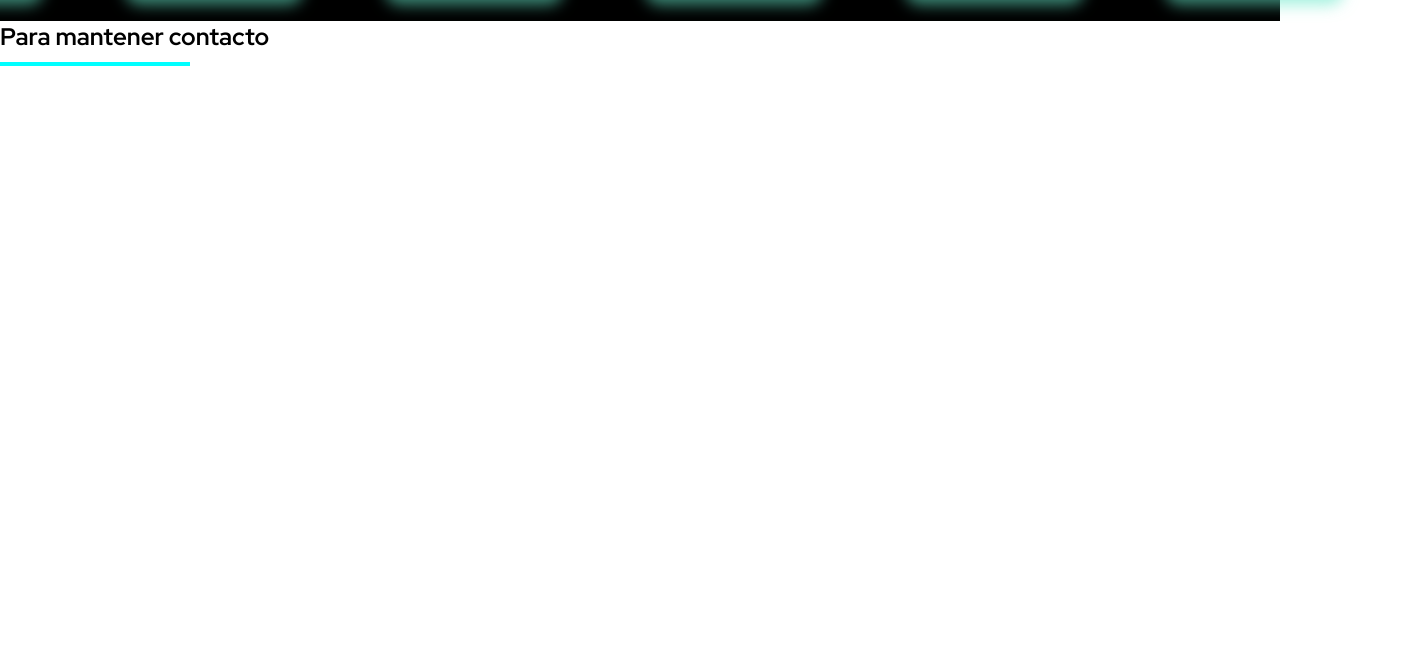
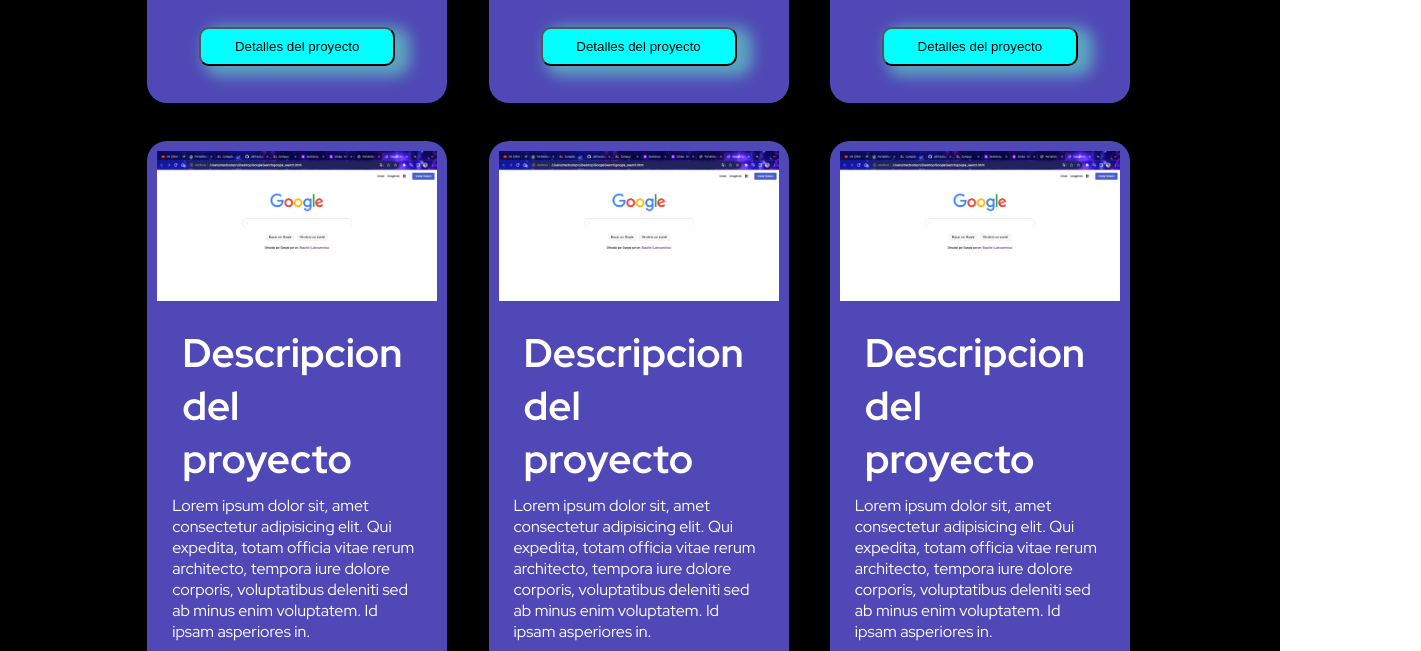
Before and after one commit to KlelvinB/PortafolioKlel, a plain HTML site: page index.html in a window 1280 px wide. Shown: the part 2091-2742 px from the top of the page, 1421 px wide, since content can reach past the window. Before the commit the page ends 2219 px from the top, so only its background shows below. Drawn offline with Linux system fonts and the light colour scheme.

Commit message:
Version5 - 3Sep 6:45pm

```diff
--- a/style.css
+++ b/style.css
@@ -11,7 +11,7 @@ body {
     overflow-x: hidden;
 }
 
-.wrapper, .portafolio{
+.wrapper {
     width: 100vw;
     height: 100vh;
     background-color: rgb(0, 0, 0);
@@ -165,6 +165,14 @@ span {
 
 }
 
+.portafolio {
+    width: 100vw;
+    height: 115vw;
+    background-color: black;
+
+}
+
+
 /* Estilos de Mi Portafolio */
 
 .portafolio-encabezado {
@@ -177,6 +185,8 @@ span {
 .portafolio-encabezado h2 {
 
     font-size: 2.5em;
+    color: white;
+    padding: 10px;
 }
 
 .portafolio .contenedor-proyectos{
@@ -184,13 +194,20 @@ span {
     width: 80vw;
     height: 80vh;
     margin: 0 auto;
-    display: flex;
+    display: grid;
+    grid-template-columns: repeat(3,1fr);
     justify-content: center;
 }
 
 .card {
 
+
     width: 300px;
+    color: white;
+    background-color: rgb(80, 72, 182);
+    border-radius: 20px;
+    margin: 1.2em;
+    padding: 10px;
     /* background-color: rgb(52, 79, 188) */
 }
 
@@ -204,7 +221,9 @@ span {
 
 .card__title {
 
-    padding: 20px;
+    padding: 15px;
+    color: white;
+
 
 }
 
@@ -229,3 +248,30 @@ span {
     font-size: 100em;
 
 }
+
+.card .proyecto-detalles {
+
+    display: flex;
+    margin: 0 auto;
+    width: 70%;
+    margin: 2em;
+    justify-content: center;
+
+}
+
+.card .proyecto-detalles a {
+
+    text-decoration: none;
+    color: rgb(0, 0, 0);
+    justify-content: center;
+
+}
+
+.contenedor-detalles-proyecto {
+
+    display: flex;
+    width: 100%;
+    justify-content: center;
+    margin-top: 1em;
+
+}
```
